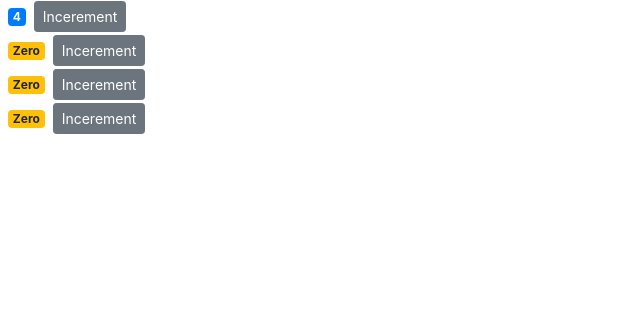
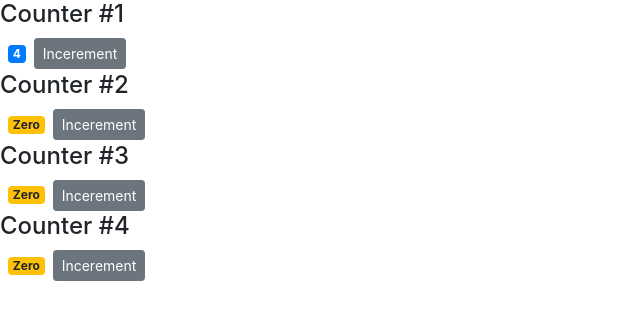
Before and after one commit to Moez-Zouari/react-counter-app, a React (Create React App) app: page / in a window 1280 px wide. Shown: the top 320 px of the page, without its empty margins (0-640 px from the left). Built offline with nearby package versions, Linux system fonts and the light colour scheme.

Commit message:
CC - passing children

```diff
--- a/src/components/counter.jsx
+++ b/src/components/counter.jsx
@@ -19,10 +19,11 @@
   };
 
   render() {
-    console.log("props", this.props);
+    console.log(this.props);
 
     return (
       <div>
+        {this.props.children}
         <span className={this.getBadgeClasses()}>{this.formatCount()}</span>
         <button
           onClick={() => this.handleIncrement({ id: 1 })}
--- a/src/components/counters.jsx
+++ b/src/components/counters.jsx
@@ -14,7 +14,9 @@
     return (
       <div>
         {this.state.counters.map((counter) => (
-          <Counter key={counter.id} value={counter.value} />
+          <Counter key={counter.id} value={counter.value}>
+            <h4>Counter #{counter.id}</h4>
+          </Counter>
         ))}
       </div>
     );
```
